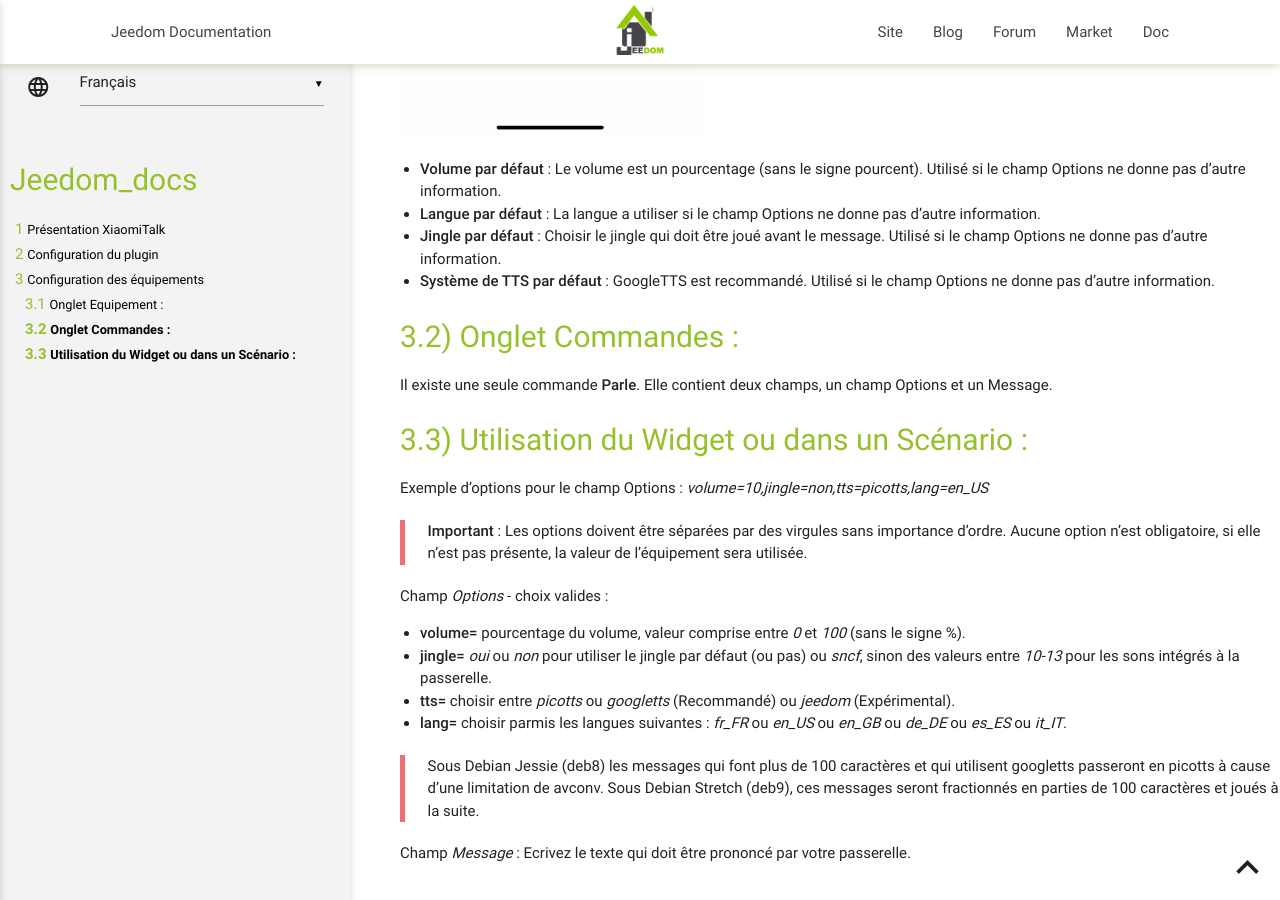
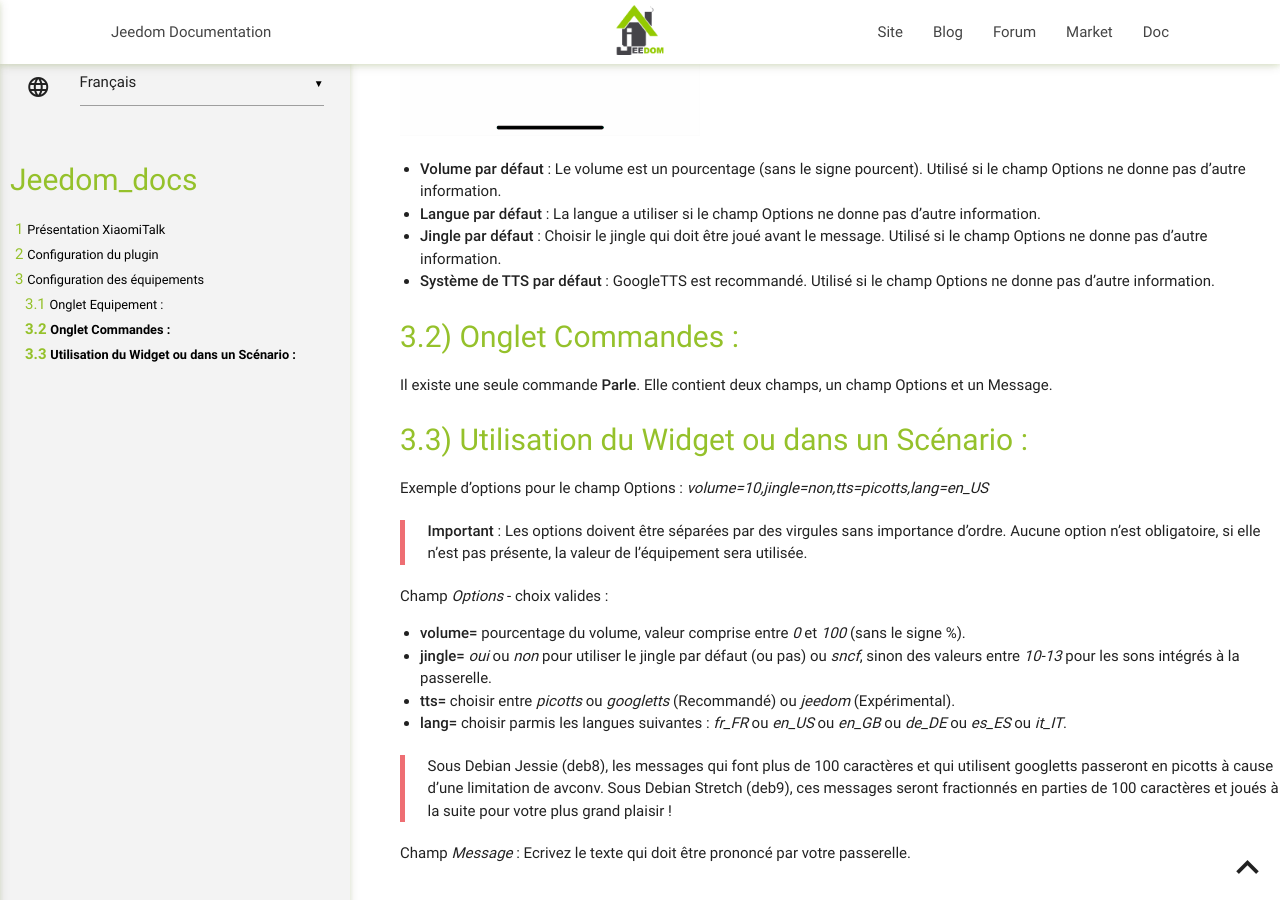
Before and after one commit to NebzHB/jeedom_docs, a Jekyll site: the page built from plugins/xiaomiTalk/fr_FR/index.md, in a window 1280 px wide and 900 px high, scrolled down 1972 px. Built offline with Jekyll 4.4.1, drawn with Linux system fonts in a browser that asks for light colours; our own code applies the rules of GitHub Pages for plain Markdown files.

Commit message:
Update index.md

```diff
--- a/plugins/xiaomiTalk/fr_FR/index.md
+++ b/plugins/xiaomiTalk/fr_FR/index.md
@@ -71,6 +71,6 @@
 -	**tts=** choisir entre *picotts* ou *googletts* (Recommandé) ou *jeedom* (Expérimental).
 -	**lang=** choisir parmis les langues suivantes : *fr_FR* ou *en_US* ou *en_GB* ou *de_DE* ou *es_ES* ou *it_IT*.
 
->Sous Debian Jessie (deb8) les messages qui font plus de 100 caractères et qui utilisent googletts passeront en picotts à cause d'une limitation de avconv. Sous Debian Stretch (deb9), ces messages seront fractionnés en parties de 100 caractères et joués à la suite.
+>Sous Debian Jessie (deb8), les messages qui font plus de 100 caractères et qui utilisent googletts passeront en picotts à cause d'une limitation de avconv. Sous Debian Stretch (deb9), ces messages seront fractionnés en parties de 100 caractères et joués à la suite pour votre plus grand plaisir !
 
 Champ *Message* : Ecrivez le texte qui doit être prononcé par votre passerelle.
```
